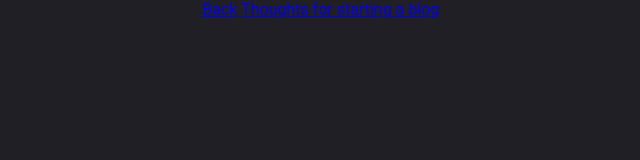
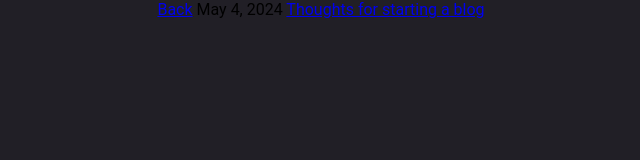
Before and after one commit to han4wluc/han4wluc.com, an Eleventy site: page src/blog/index.html in a window 1280 px wide. Shown: the whole page, without its empty margins (319-959 px from the left). Built offline with nearby package versions, Linux system fonts and the light colour scheme; Eleventy itself is replaced by a stand-in of ours; files that its build step writes are made by us from their sources.

Commit message:
feat: add og date

```diff
--- a/package.json
+++ b/package.json
@@ -5,6 +5,7 @@
   },
   "devDependencies": {
     "html-minifier": "^4.0.0",
+    "luxon": "^3.4.4",
     "markdown-it": "^14.1.0"
   }
 }
--- a/src/blog/2024/01-thoughts-for-starting-a-blog.md
+++ b/src/blog/2024/01-thoughts-for-starting-a-blog.md
@@ -2,6 +2,8 @@
 tags: post
 layout: bloglayout.html
 title: Thoughts for starting a blog
+description: Writing takes a lot of upfront cost. However, once written, you don't have to do much to maintain it, and it becomes discoverable and accessible for future readers for basically forever. You cannot predict who, when and in what context the content is read
+date: 2024-05-04
 ---
 
 Few thoughts on why I started writing a personal blog.
--- a/src/blog/index.html
+++ b/src/blog/index.html
@@ -2,14 +2,20 @@
 layout: mylayout.html
 title: han4wluc's blog posts
 ---
-
 <rtgl-text c="on-su" s="ll"><a href="/">Back</a></rtgl-text>
-
 <rtgl-view d="v" g="l" mt="xl">
-    {%- for post in collections.post -%}
+  {%- for post in collections.post -%}
+  <rtgl-view>
+    <rtgl-view w="200">
+      <rtgl-view h="36" av="c">
+        <rtgl-text c="on-suv" s="lm"> {{ post.data.date | postDate }} </rtgl-text>
+      </rtgl-view>
+    </rtgl-view>
     <rtgl-view d="v">
-      <rtgl-text c="on-su" s="tm"><a href="{{ post.url }}">{{ post.data.title }}</a></rtgl-text>
-      <rtgl-text c="on-su" s="bm">{{ post.data.description }}</rtgl-text>
+      <rtgl-view h="36" av="c" mb="m">
+        <rtgl-text c="on-su" s="tm"><a href="{{ post.url }}">{{ post.data.title }}</a></rtgl-text>
+      </rtgl-view>
     </rtgl-view>
-    {%- endfor -%}
+  </rtgl-view>
+  {%- endfor -%}
 </rtgl-view>
--- a/src/index.html
+++ b/src/index.html
@@ -30,7 +30,6 @@ prefetch:
     {%- for post in collections.post -%}
     <rtgl-view d="v">
         <rtgl-text c="on-su" s="ts"><a href="{{ post.url }}">{{ post.data.title }}</a></rtgl-text>
-        <rtgl-text c="on-su" s="bm">{{ post.data.description }}</rtgl-text>
     </rtgl-view>
     {%- endfor -%}
 </rtgl-view>
```
Also changed, not shown: src/_includes/bloglayout.html (+4 -1 lines), .eleventy.js, 1 other file.
